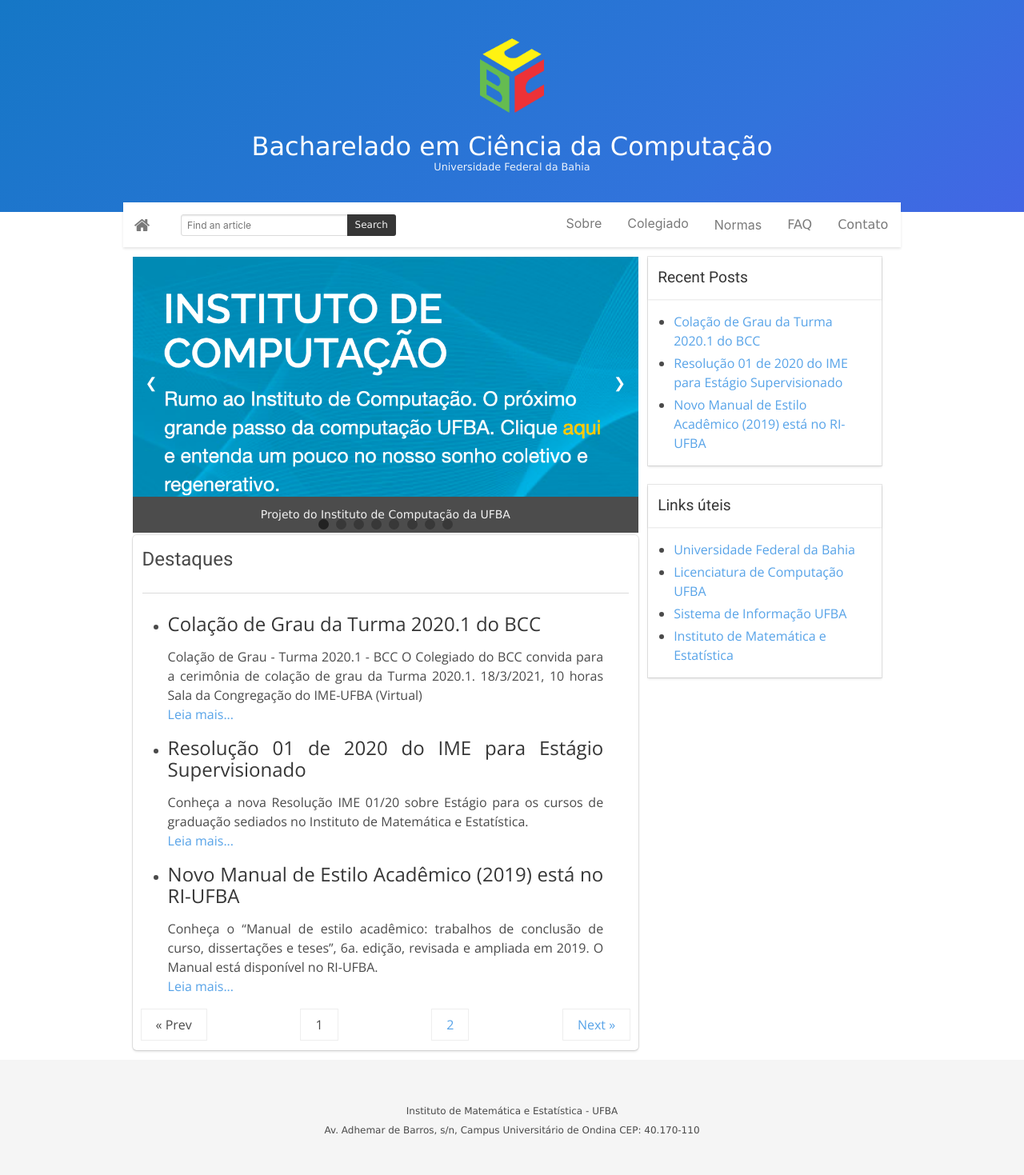
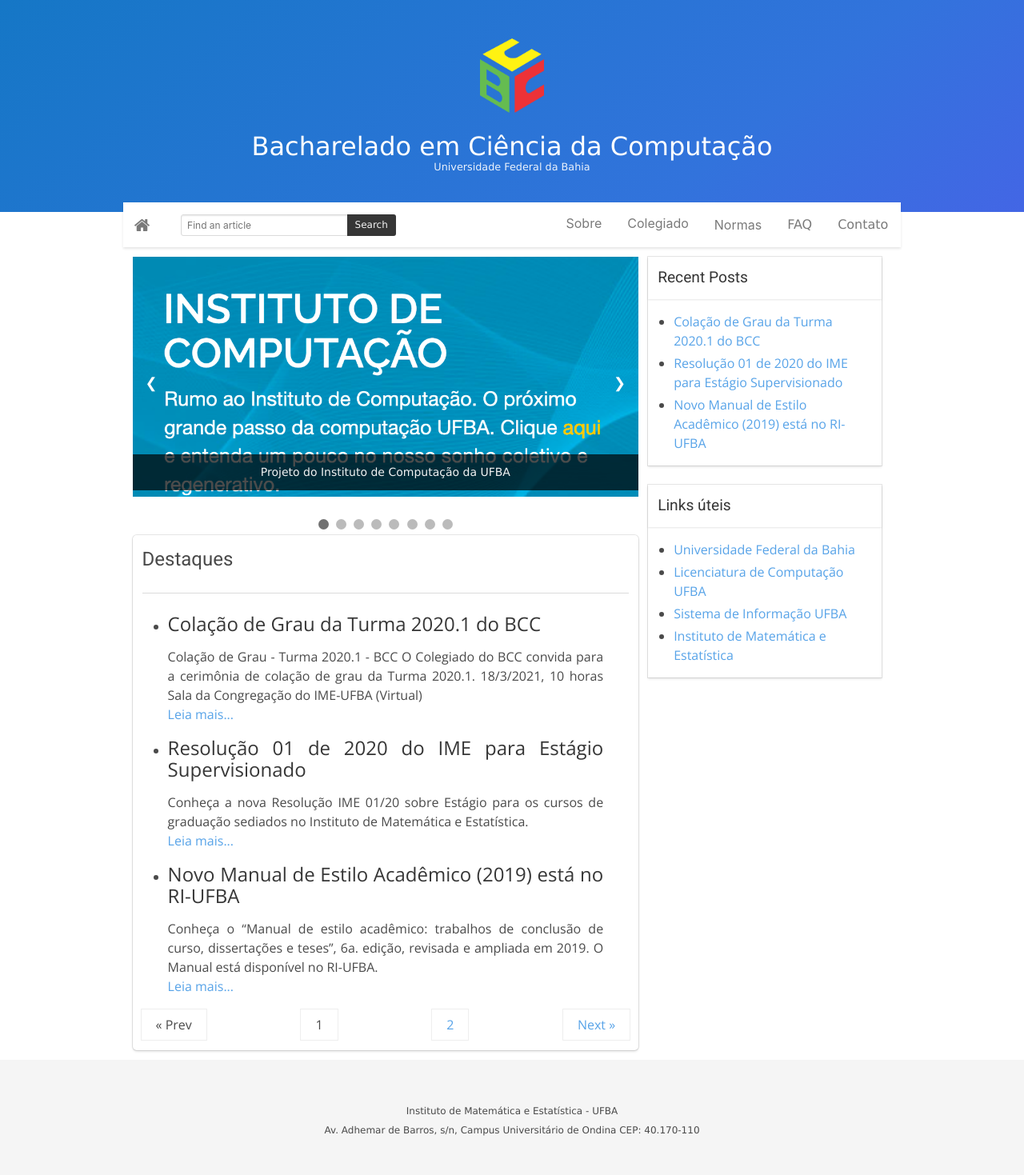
Before and after one commit to bcc-ufba/bcc-ufba.github.io, a Jekyll site: the page built from index.html, in a window 1280 px wide. Shown: the whole page at 80% size. Built offline with Jekyll 4.4.1, drawn with Linux system fonts in a browser that asks for light colours; the list of posts is cut into pages by our own code.

Commit message:
Update custom.css

```diff
--- a/assets/css/custom.css
+++ b/assets/css/custom.css
@@ -22,6 +22,7 @@
   width:950px;
   height:300px;
   object-fit: cover;
+  bottom: 8px;
 }
 /* Next & previous buttons */
 .prev, .next {
@@ -52,7 +53,7 @@
 	font-size: 14px;
 	padding: 12px;
 	position: absolute;
-	/* bottom: 8px; */
+	bottom: 8px;
 	width: 100%;
 	text-align: center;
   background: rgba(0,0,0,0.7);
@@ -63,7 +64,6 @@
     bottom: 0;
     left: 0;
     right: 0;
-
     background: rgba(0,0,0,0.7);
     text-align: center;
     color: #fff;
```
